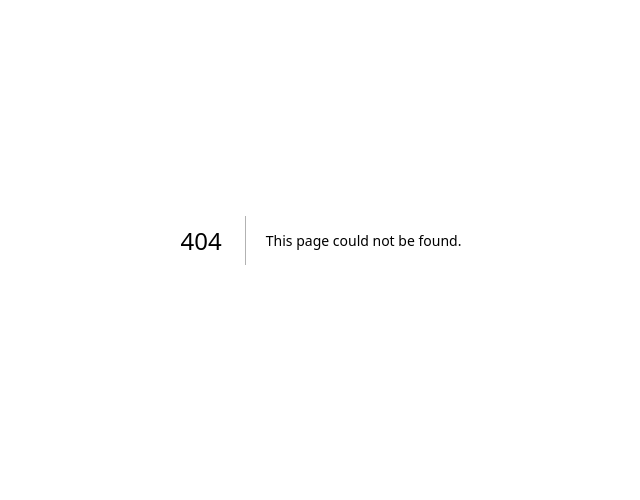
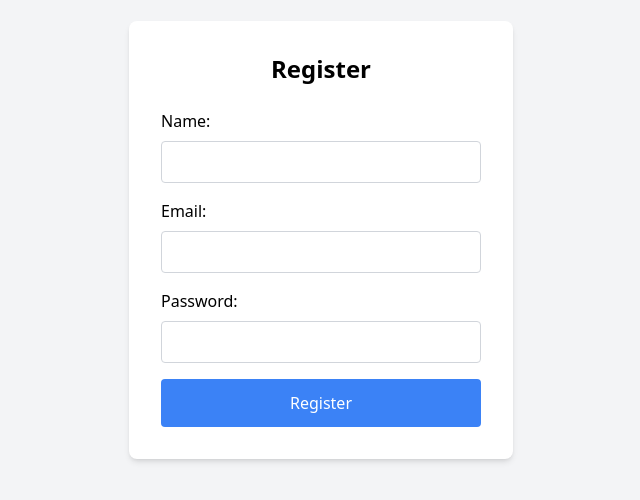
Before and after one commit to BERNEXT-ICF/hacko-teacher, a Next.js app: page /register in a window 1280 px wide. Before the commit this address had no page. Shown: the part 160-660 px from the top of the page, without its empty margins (319-959 px from the left). Built offline with nearby package versions, Linux system fonts and the light colour scheme.

Commit message:
feat: auth

```diff
--- a/package.json
+++ b/package.json
@@ -16,6 +16,7 @@
     "next": "14.0.0",
     "react": "^18",
     "react-dom": "^18",
+    "react-hook-form": "^7.54.0",
     "react-icons": "^5.4.0",
     "react-query": "^3.39.3",
     "react-quill": "^2.0.0"
--- /dev/null
+++ b/pages/login/index.tsx
@@ -0,0 +1,66 @@
+// pages/login.tsx
+import { useState } from "react";
+import { useForm, SubmitHandler } from "react-hook-form";
+import { useRouter } from "next/router";
+
+type FormValues = {
+  email: string;
+  password: string;
+};
+
+export default function Login() {
+  const { register, handleSubmit, formState: { errors } } = useForm<FormValues>();
+  const [errorMessage, setErrorMessage] = useState("");
+  const router = useRouter();
+
+  const onSubmit: SubmitHandler<FormValues> = async (data) => {
+    try {
+      const { email, password } = data;
+
+      if (email === "admin@example.com" && password === "password123") {
+        router.push("/dashboard");
+      } else {
+        setErrorMessage("Invalid email or password");
+      }
+    } catch (error) {
+      setErrorMessage("An unexpected error occurred");
+    }
+  };
+
+  return (
+    <div className="flex justify-center items-center h-screen bg-gray-100">
+      <form onSubmit={handleSubmit(onSubmit)} className="bg-white p-8 rounded-lg shadow-md w-96">
+        <h2 className="text-center text-2xl font-semibold mb-6 text-black">Login</h2>
+
+        {errorMessage && <p className="text-red-500 text-center mb-4">{errorMessage}</p>}
+
+        <div className="mb-4">
+          <label className="block mb-2 text-black">Email:</label>
+          <input
+            type="email"
+            {...register("email", { required: "Email is required" })}
+            className="w-full text-black p-2 border border-gray-300 rounded focus:outline-none focus:ring-2 focus:ring-blue-500"
+          />
+          {errors.email && <span className="text-red-500 text-sm">{errors.email.message}</span>}
+        </div>
+
+        <div className="mb-4">
+          <label className="block mb-2 text-black">Password:</label>
+          <input
+            type="password"
+            {...register("password", { required: "Password is required" })}
+            className="w-full text-black p-2 border border-gray-300 rounded focus:outline-none focus:ring-2 focus:ring-blue-500"
+          />
+          {errors.password && <span className="text-red-500 text-sm">{errors.password.message}</span>}
+        </div>
+
+        <button
+          type="submit"
+          className="w-full p-3 bg-blue-500 text-white rounded hover:bg-blue-600 focus:outline-none focus:ring-2 focus:ring-blue-400"
+        >
+          Login
+        </button>
+      </form>
+    </div>
+  );
+}
--- /dev/null
+++ b/pages/register/index.tsx
@@ -0,0 +1,85 @@
+// pages/register.tsx
+import { useState } from "react";
+import { useForm, SubmitHandler } from "react-hook-form";
+import { useRouter } from "next/router";
+
+type FormValues = {
+  name: string;
+  email: string;
+  password: string;
+};
+
+export default function Register() {
+  const { register, handleSubmit, formState: { errors } } = useForm<FormValues>();
+  const [successMessage, setSuccessMessage] = useState("");
+  const [errorMessage, setErrorMessage] = useState("");
+  const router = useRouter();
+
+  const onSubmit: SubmitHandler<FormValues> = async (data) => {
+    try {
+      // Simulate API request for user registration
+      const { name, email, password } = data;
+
+      // Example: Simulate successful registration
+      if (email === "user@example.com") {
+        throw new Error("Email already registered");
+      }
+
+      setSuccessMessage("Registration successful! Redirecting to login page...");
+      setTimeout(() => router.push("/login"), 3000);
+    } catch (error: any) {
+      setErrorMessage(error.message || "Something went wrong");
+    }
+  };
+
+  return (
+    <div className="flex justify-center items-center h-screen bg-gray-100">
+      <form onSubmit={handleSubmit(onSubmit)} className="bg-white p-8 rounded-lg shadow-md w-96">
+        <h2 className="text-center text-2xl font-semibold mb-6 text-black">Register</h2>
+
+        {successMessage && <p className="text-green-500 text-center mb-4">{successMessage}</p>}
+        {errorMessage && <p className="text-red-500 text-center mb-4">{errorMessage}</p>}
+
+        <div className="mb-4">
+          <label className="block mb-2 text-black">Name:</label>
+          <input
+            type="text"
+            {...register("name", { required: "Name is required" })}
+            className="w-full text-black p-2 border border-gray-300 rounded focus:outline-none focus:ring-2 focus:ring-blue-500"
+          />
+          {errors.name && <span className="text-red-500 text-sm">{errors.name.message}</span>}
+        </div>
+
+        <div className="mb-4">
+          <label className="block mb-2 text-black">Email:</label>
+          <input
+            type="email"
+            {...register("email", { required: "Email is required" })}
+            className="w-full p-2 text-black border border-gray-300 rounded focus:outline-none focus:ring-2 focus:ring-blue-500"
+          />
+          {errors.email && <span className="text-red-500 text-sm">{errors.email.message}</span>}
+        </div>
+
+        <div className="mb-4">
+          <label className="block mb-2 text-black">Password:</label>
+          <input
+            type="password"
+            {...register("password", {
+              required: "Password is required",
+              minLength: { value: 6, message: "Password must be at least 6 characters" }
+            })}
+            className="w-full p-2 border text-black border-gray-300 rounded focus:outline-none focus:ring-2 focus:ring-blue-500"
+          />
+          {errors.password && <span className="text-red-500 text-sm">{errors.password.message}</span>}
+        </div>
+
+        <button
+          type="submit"
+          className="w-full p-3 bg-blue-500 text-white rounded hover:bg-blue-600 focus:outline-none focus:ring-2 focus:ring-blue-400"
+        >
+          Register
+        </button>
+      </form>
+    </div>
+  );
+}
```
Also changed, not shown: 2 other files (tests, documents, lock files or other folders).
